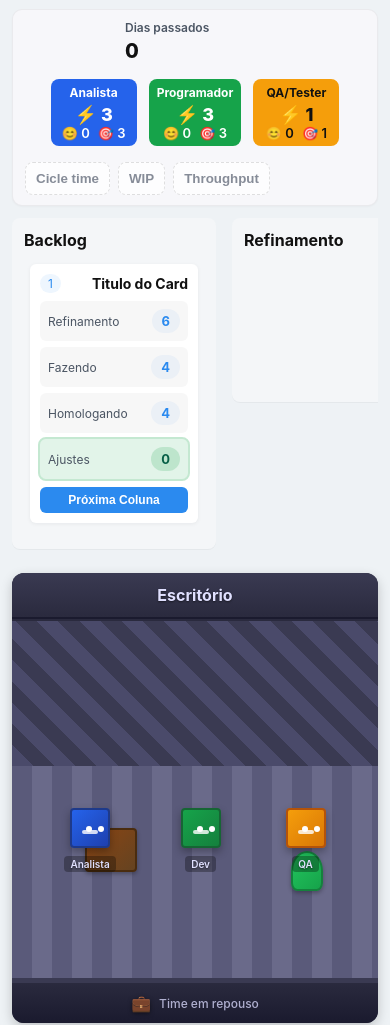
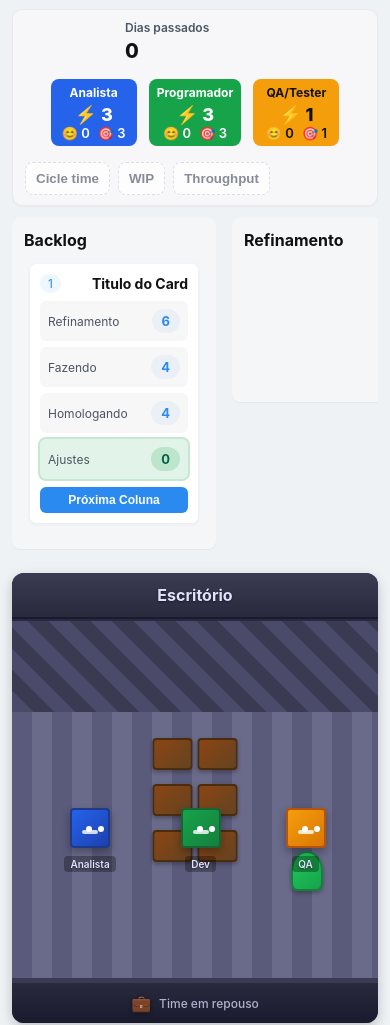
Before and after one commit to journalindoor/kanban-rony-game, a website: page index.html in a window 390 px wide. Shown: the part 90-1115 px from the top of the page. Drawn offline with Linux system fonts and the light colour scheme.

Commit message:
Layout: criando placeholder das mesas e ajustando a parede

```diff
--- a/css/office-panel.css
+++ b/css/office-panel.css
@@ -53,7 +53,7 @@
   flex-direction:column;
 }
 
-.office-wall{
+.office-floor{
   flex:1;
   background:repeating-linear-gradient(
     90deg,
@@ -65,8 +65,8 @@
   border-bottom:3px solid #3a3a52;
 }
 
-.office-floor{
-  height:40%;
+.office-wall{
+  height:25%;
   background:repeating-linear-gradient(
     45deg,
     #4a4a6a 0px,
@@ -176,6 +176,47 @@
   border-radius:4px;
 }
 
+/* ============================================
+   CENTRAL DESKS BLOCK (6 workstations)
+   Bloco centralizado com 6 mesas em 2 colunas
+   Será substituído por sprites futuramente
+   ============================================ */
+
+.office-desks{
+  position:absolute;
+  top:50%;
+  left:50%;
+  transform:translate(-50%, -50%);
+  display:flex;
+  gap:5px; /* Espaço entre as colunas */
+  z-index:8;
+}
+
+/* Colunas de mesas */
+.desk-column{
+  display:flex;
+  flex-direction:column;
+  gap:20px; /* Espaçamento vertical entre mesas */
+  align-items:center;
+}
+
+/* Ajustes específicos por coluna (futuro: orientação de sprites) */
+.desk-column-left{
+  /* Coluna esquerda */
+}
+
+.desk-column-right{
+  /* Coluna direita */
+}
+
+/* Mesas dentro das colunas - usar classe existente .office-item .item-desk */
+.office-desks .office-item.item-desk{
+  position:relative; /* Relativo ao container da coluna */
+  width:48px;
+  height:40px;
+  /* Cores e estilo já definidos abaixo */
+}
+
 /* Office Items Container (furniture, decorations) */
 .office-items{
   position:absolute;
@@ -192,16 +233,16 @@
   box-shadow:0 2px 4px rgba(0,0,0,0.3);
 }
 
-/* Item placeholders */
+/* Item placeholders - SERÃO SUBSTITUÍDOS POR SPRITES */
 .item-desk{
-  background:linear-gradient(135deg, #8b4513 0%, #654321 100%);
+  background:linear-gradient(135deg, #8b4513 0%, #654321 100%); /* Placeholder: marrom */
   border:2px solid #4a2c0f;
   width:48px;
   height:40px;
 }
 
 .item-plant{
-  background:linear-gradient(135deg, #22c55e 0%, #16a34a 100%);
+  background:linear-gradient(135deg, #22c55e 0%, #16a34a 100%); /* Placeholder: verde */
   border:2px solid #15803d;
   width:28px;
   height:36px;
@@ -269,6 +310,20 @@
     width:40px;
     height:40px;
   }
+
+  /* Ajustar espaçamento das mesas em telas menores */
+  .office-desks{
+    gap:5px;
+  }
+
+  .desk-column{
+    gap:16px;
+  }
+
+  .office-desks .office-item.item-desk{
+    width:40px;
+    height:32px;
+  }
 }
 
 /* Mobile layout: controlled width, minimum height, centered */
@@ -295,6 +350,20 @@
     font-size:10px;
     padding:2px 6px;
   }
+
+  /* Ajustar mesas para mobile */
+  .office-desks{
+    gap:5px;
+  }
+
+  .desk-column{
+    gap:14px;
+  }
+
+  .office-desks .office-item.item-desk{
+    width:36px;
+    height:28px;
+  }
 }
 
 /* Extra small devices: full width */
--- a/index.html
+++ b/index.html
@@ -101,8 +101,8 @@
 				<div class="office-viewport">
 					<!-- Office Background -->
 					<div class="office-background">
+						<div class="office-wall"></div>
 						<div class="office-floor"></div>
-						<div class="office-wall"></div>
 					</div>
 
 					<!-- Team Characters Container -->
@@ -126,10 +126,25 @@
 						</div>
 					</div>
 
+					<!-- Central Desks Block (6 workstations) -->
+					<div class="office-desks">
+						<!-- Left column: 3 desks -->
+						<div class="desk-column desk-column-left">
+							<div class="office-item item-desk"></div>
+							<div class="office-item item-desk"></div>
+							<div class="office-item item-desk"></div>
+						</div>
+						<!-- Right column: 3 desks -->
+						<div class="desk-column desk-column-right">
+							<div class="office-item item-desk"></div>
+							<div class="office-item item-desk"></div>
+							<div class="office-item item-desk"></div>
+						</div>
+					</div>
+
 					<!-- Furniture/Items Container (extensible) -->
 					<div class="office-items" id="officeItems">
 						<!-- Placeholder furniture items -->
-						<div class="office-item item-desk" style="left: 20%; bottom: 30%;"></div>
 						<div class="office-item item-plant" style="right: 15%; bottom: 25%;"></div>
 					</div>
 				</div>
```
